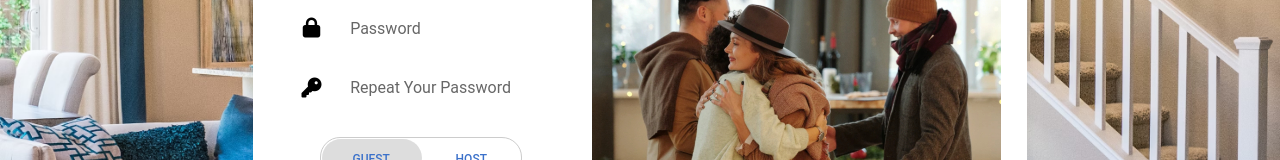
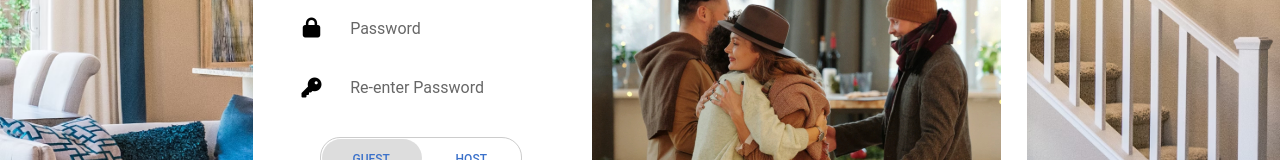
Before and after one commit to pinakiu/hospes, a React (Vite) app in the folder hospes-frontend/: page /sign-up in a window 1280 px wide. Shown: the part 341-501 px from the top of the page. Built offline with nearby package versions, Linux system fonts and the light colour scheme.

Commit message:
UI text update

```diff
--- a/hospes-frontend/src/components/SignUp.jsx
+++ b/hospes-frontend/src/components/SignUp.jsx
@@ -109,7 +109,7 @@ const SignUp = () => {
                         />
                         {client.confirmPassword.length === 0 &&
                         <label className="form-label" htmlFor="form3Example3c">
-                            Repeat Your Password
+                            Re-enter Password
                             </label>}
                       </div>
                     </div>
```
